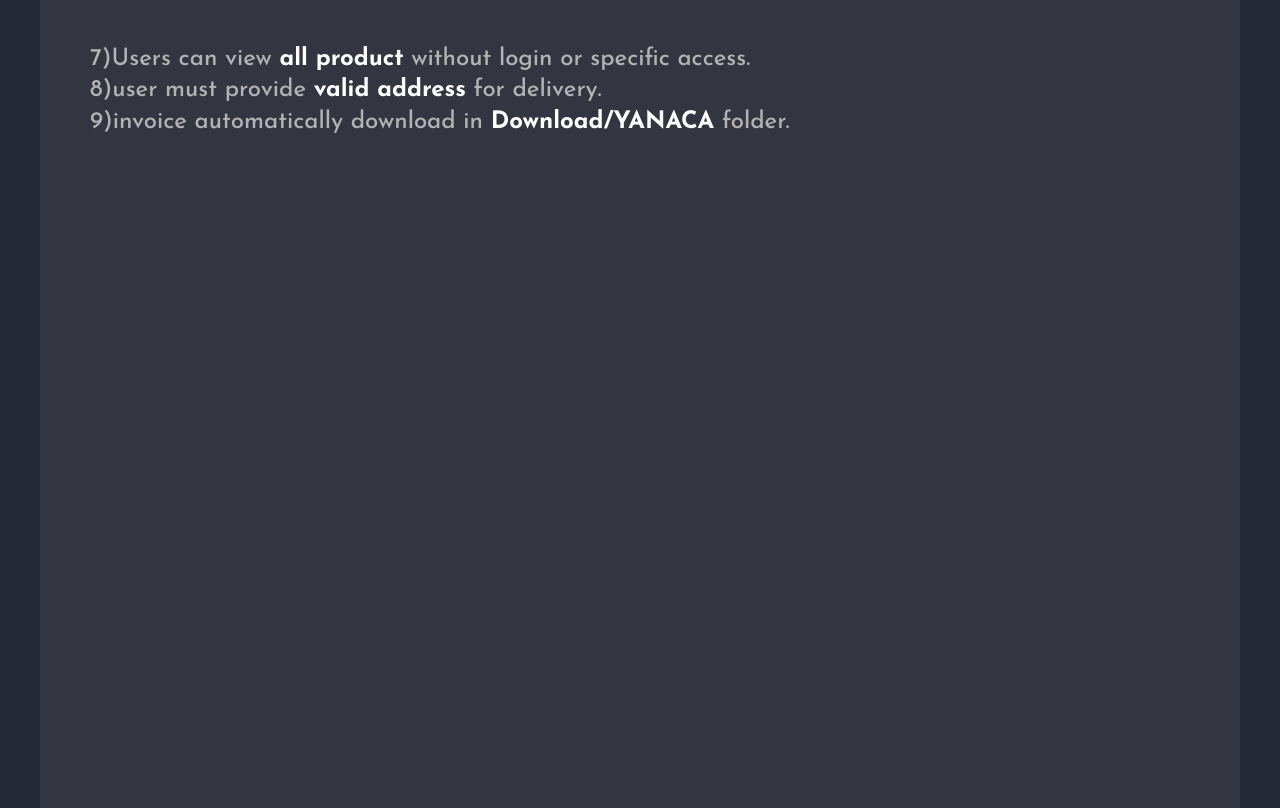
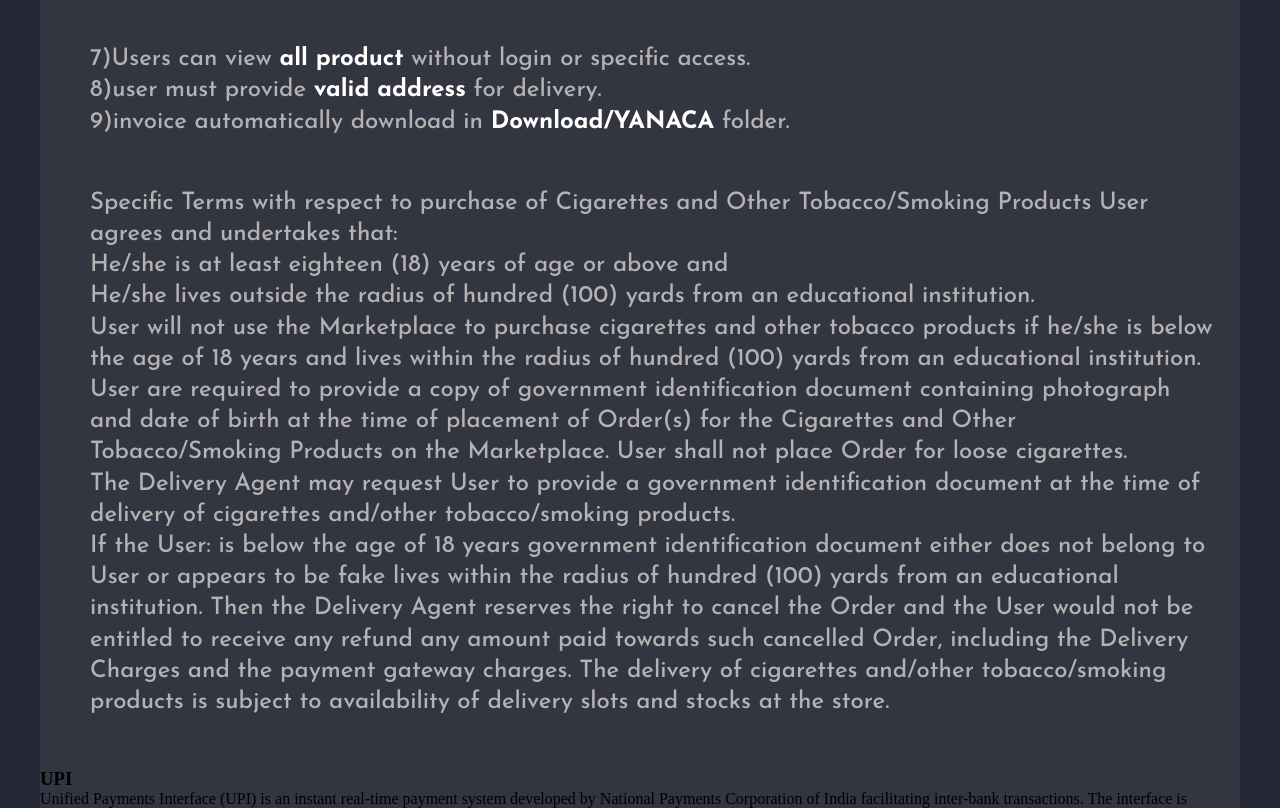
Before and after one commit to yanacapvt/yanacapvt, a plain HTML site: page index.html in a window 1280 px wide. Shown: the part 500-1308 px from the top of the page. Drawn offline with Linux system fonts and the light colour scheme.

Commit message:
08/02/2023⠀⎦⎡⠀17:17⠀⎦⎢⠀Wednesday

```diff
--- a/index.html
+++ b/index.html
@@ -37,6 +37,32 @@
                 8)user must provide <span class="bold">valid address</span> for delivery.<br>
                 9)invoice automatically download in <span class="bold">Download/YANACA</span> folder.
             </p>
+
+	    <p class="paragraph">
+	    	Specific Terms with respect to purchase of Cigarettes and Other Tobacco/Smoking Products User agrees and undertakes that:
+		<br>He/she is at least eighteen (18) years of age or above and
+		<br>He/she lives outside the radius of hundred (100) yards from an educational institution.
+		<br>User will not use the Marketplace to purchase cigarettes and other tobacco products if he/she is below the age of 18 years and lives within the radius of hundred (100) yards from an educational institution.
+		<br>User are required to provide a copy of government identification document containing photograph and date of birth at the time of placement of Order(s) for the Cigarettes and Other Tobacco/Smoking Products on the Marketplace.
+User shall not place Order for loose cigarettes.
+<br>The Delivery Agent may request User to provide a government identification document at the time of delivery of cigarettes and/other tobacco/smoking products.
+<br>If the User:
+is below the age of 18 years
+government identification document either does not belong to User or appears to be fake
+lives within the radius of hundred (100) yards from an educational institution.
+Then the Delivery Agent reserves the right to cancel the Order and the User would not be entitled to receive any refund any amount paid towards such cancelled Order, including the Delivery Charges and the payment gateway charges.
+The delivery of cigarettes and/other tobacco/smoking products is subject to availability of delivery slots and stocks at the store.
+	    </p>
+
+	    <p class='paragraph'>
+	    <h3>UPI</h3>
+Unified Payments Interface (UPI) is an instant real-time payment system developed by National Payments Corporation of India facilitating inter-bank transactions. The interface is regulated by the Reserve Bank of India and works by instantly transferring funds between two bank accounts on a mobile platform
+
+UPI is built over Immediate Payment Service (IMPS) for transferring funds
+UPI would appear as a separate tab on the Payment Options page on your android application
+Once you click on the UPI option, it will scan your device to find out the UPI apps on your phone
+You can choose one of the apps to pay for the order and complete the transaction
+	    </p>
         </div>
     </section>
     <footer>
```
Also changed, not shown: src/banner_bg.png (added), src/banner_bg_2.jpg (added), src/logo.png (added), 2 other files.
